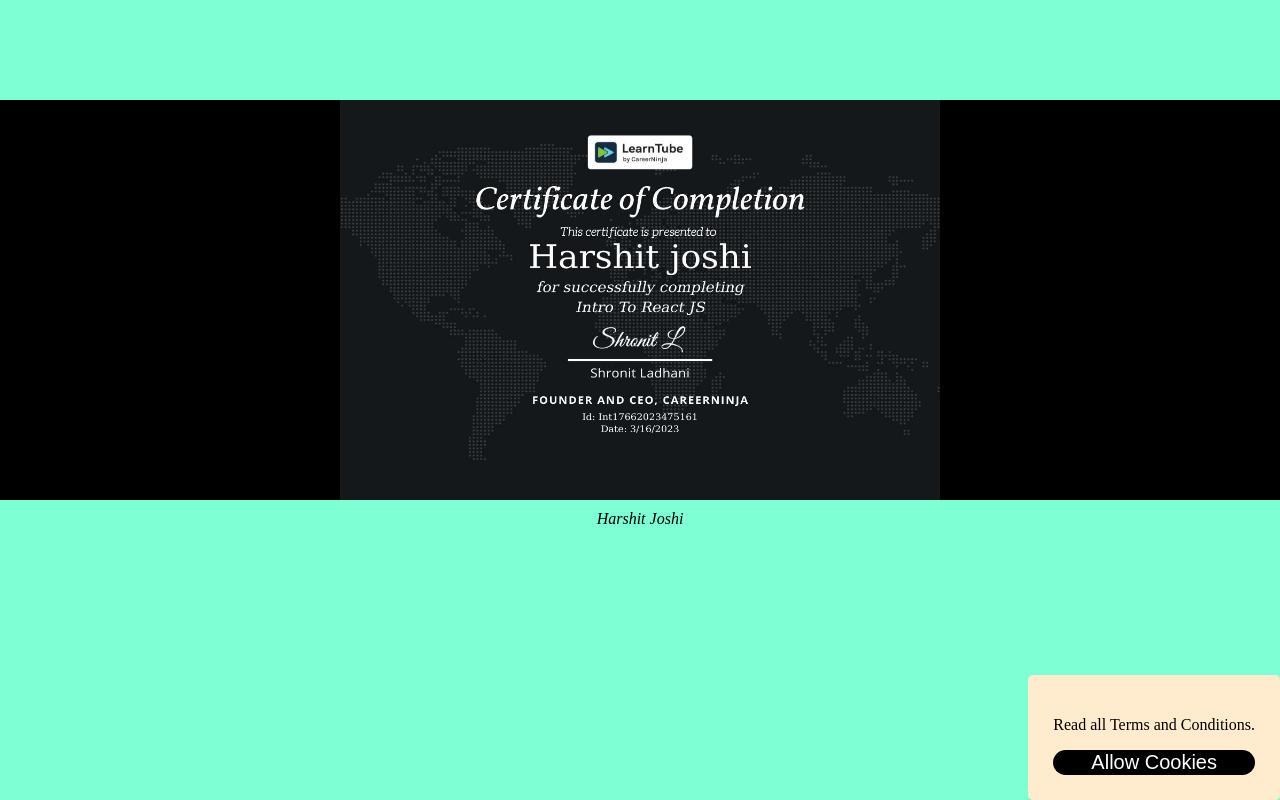
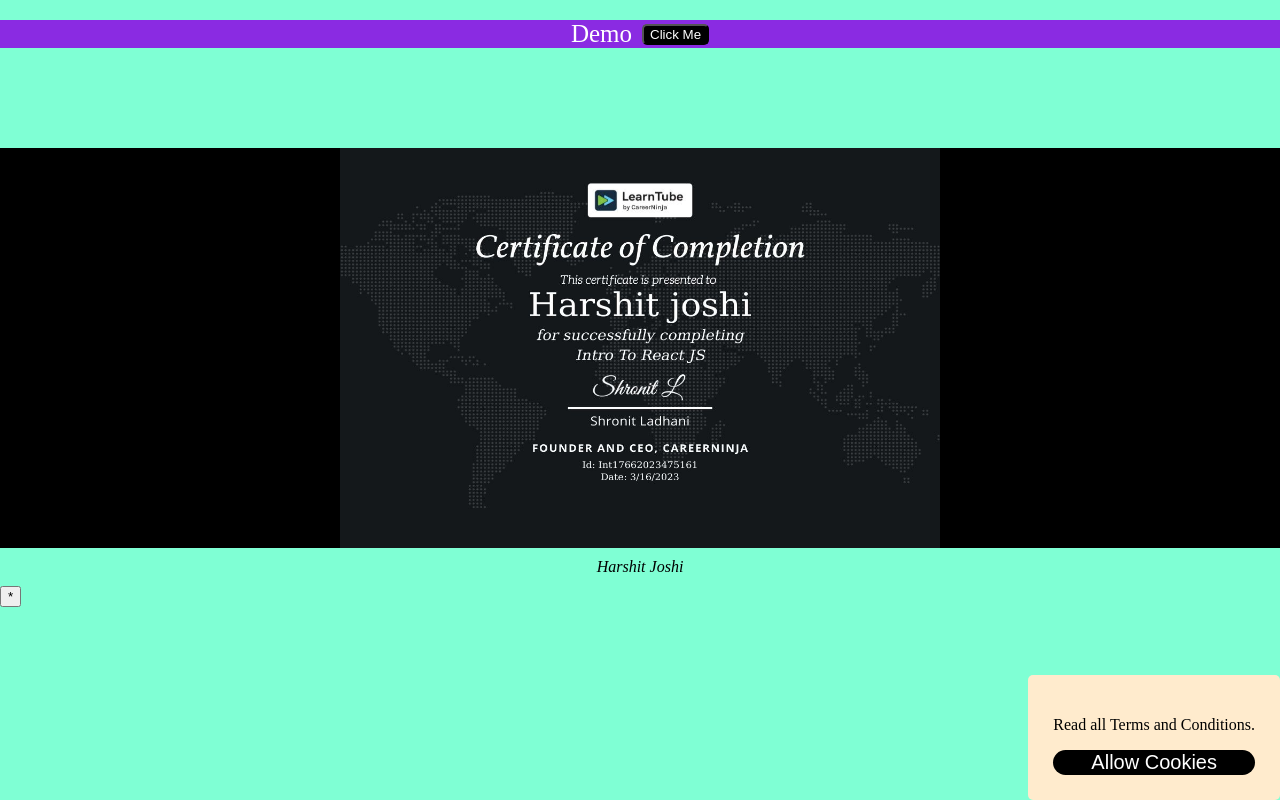
Before and after one commit to Harshitjoc/HTML-CSS-JAVASCRIPT, a plain HTML site: page Practice/Index.html in a window 1280 px wide. Drawn offline with Linux system fonts and the light colour scheme.

Commit message:
Changes in Practice

```diff
--- a/Practice/Index.html
+++ b/Practice/Index.html
@@ -9,6 +9,9 @@
 </head>
 
 <body>
+    <div class="all-link">
+        <a class="link" href="Demo.html">Demo <button>Click Me</button></a>
+    </div>
     <div id="wrap">
         <img id="certificate" src="Certificate.jpeg" alt="Certificate">
     </div>
@@ -21,6 +24,11 @@
     <div>
         <cite>Harshit Joshi</cite>
     </div>
+    <div class="event">
+        <button>
+            *
+        </button>
+    </div>
 
 </body>
 
@@ -30,6 +38,25 @@
     body {
         background-color: aquamarine;
         margin: 0;
+    }
+
+    .link {
+        display: flex;
+        justify-content: center;
+        margin-top: 20px;
+        font-size: 25px;
+        color: white;
+        background-color: blueviolet;
+        text-decoration: none;
+        align-items: center;
+    }
+
+    .link button {
+        background-color: black;
+        color: white;
+        border-radius: 5px;
+        margin-left: 10px;
+        cursor: pointer;
     }
 
     #wrap {
```
Also changed, not shown: Practice/Demo.html (+11 -4 lines).
